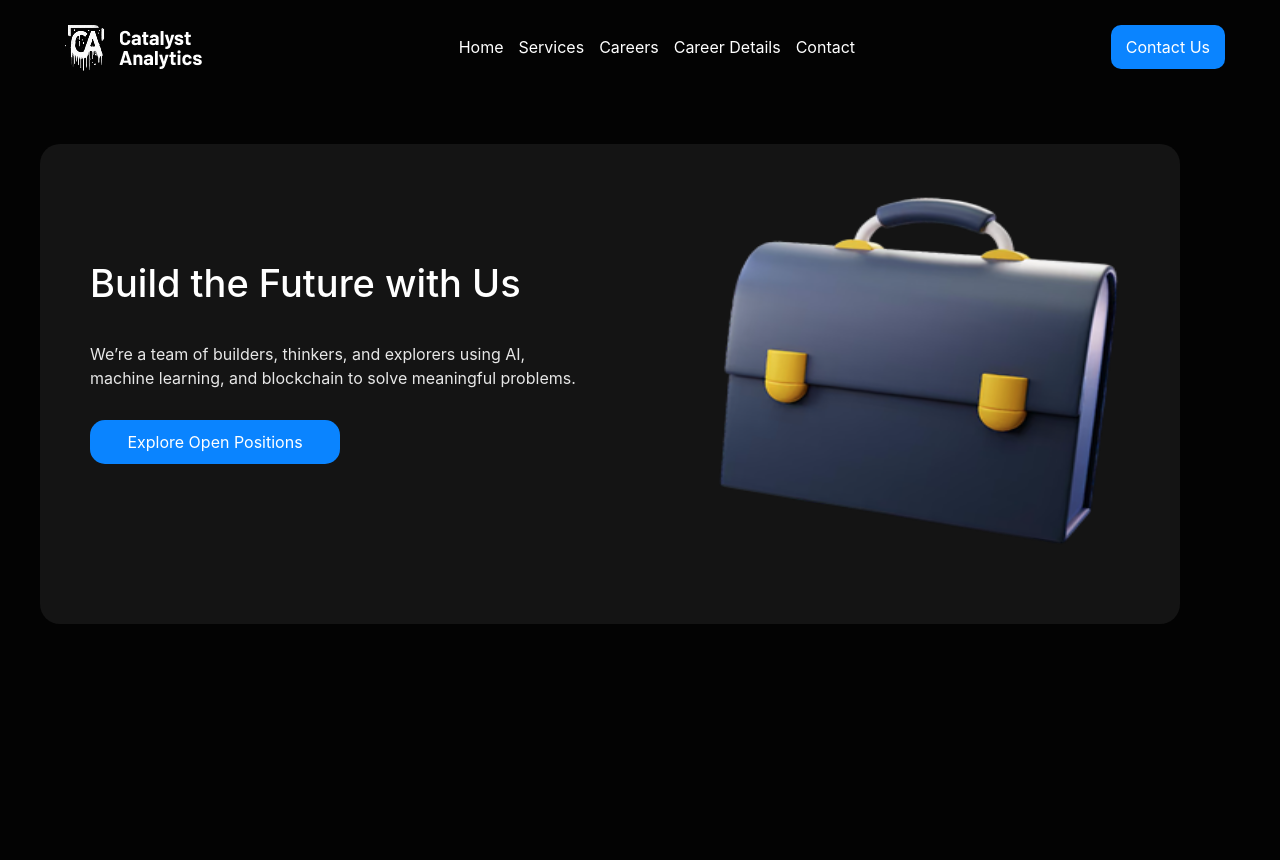
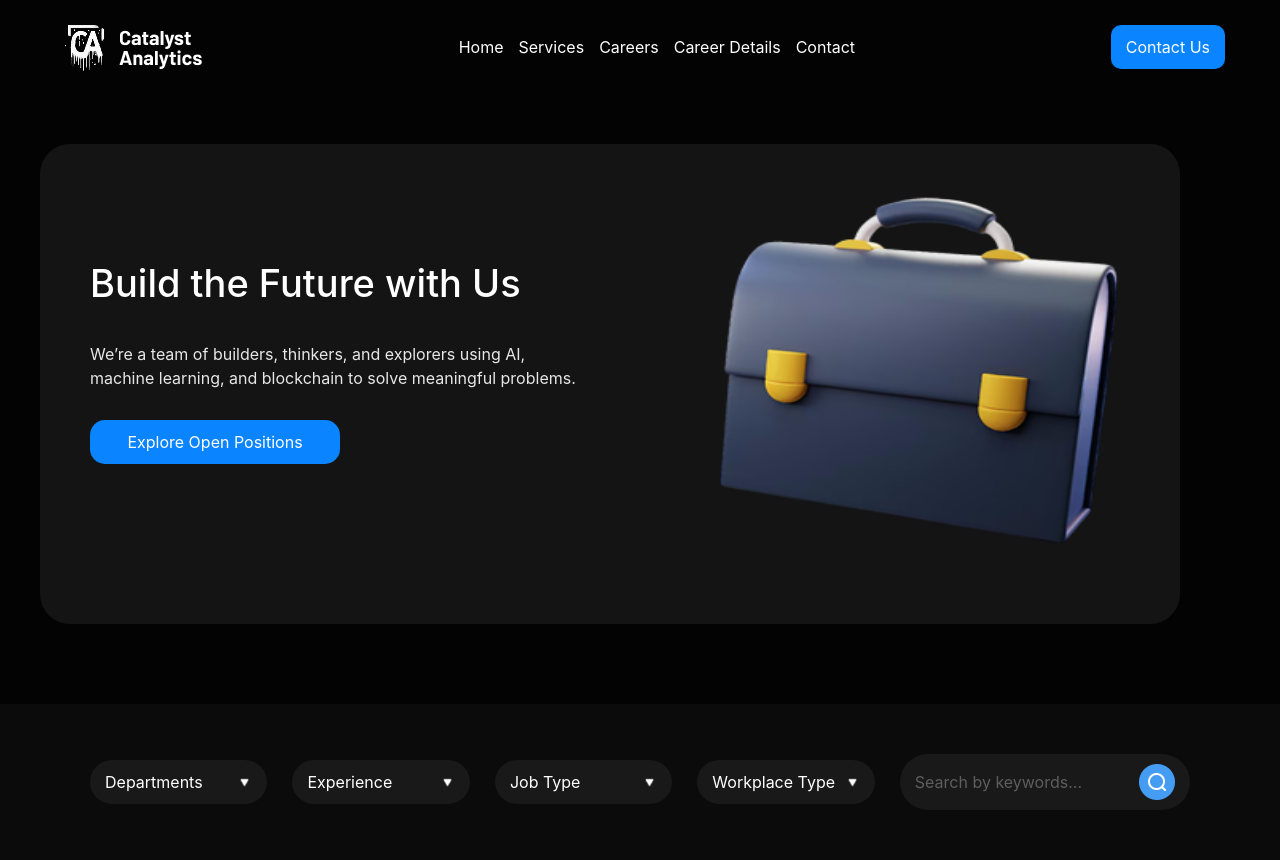
Before and after one commit to rxmnw/EXAM-WEEK-3, a website: page src/page3.html in a window 1280 px wide. Before the commit the page ends 800 px from the top, so only its background shows below. Drawn offline with nearby package versions, Linux system fonts and the light colour scheme; files that its build step writes are made by us from their sources.

Commit message:
section2 in page 3

```diff
--- a/src/page3.html
+++ b/src/page3.html
@@ -33,7 +33,7 @@
 
 <section class=" flex max-w-300  m-auto justify-between mt-[50px]">
 
-<div class="bg-[#141414] justify-center w-[98%] lg:w-[95%] lg:flex flex flex-col lg:flex-row rounded-[20px] items-center pb-[50px]">
+<div class="bg-[#141414] justify-center w-[98%] lg:w-[95%] lg:flex flex flex-col lg:flex-row rounded-[30px] items-center pb-[50px]">
 
 <aside class="lg:w-[650px] w-[100%] flex flex-col gap-[30px] p-[50px]">
     <h1 class="w-[90%] text-[25px] text-center lg:text-start lg:text-[38px] font-medium">Build the Future with Us</h1>
@@ -48,6 +48,53 @@
 
 </section>
 
+<div class="bg-[#0B0B0B]">
+
+<section class="  max-w-300 m-auto pb-[30px] pt-[30px] lg:p-[50px] mt-[80px]">
+
+<div class="flex flex-col lg:flex-row lg:flex gap-[25px] items-center">
+
+
+        <div class="rounded-[30px] p-[20px] lg:p-[10px_15px] bg-[#191919] w-[90%] lg:w-[200px] justify-between flex items-center " >
+    <p class="text-[white]">Departments</p>
+    <img class="w-[15px] h-[15px]" src="./raphael_arrowdown.png" alt="">
+        </div>
+
+        <div class="rounded-[30px] p-[20px] lg:p-[10px_15px] bg-[#191919]  w-[90%] lg:w-[200px] justify-between flex items-center " >
+    <p class="text-[white]"> Experience</p>
+    <img class="w-[15px] h-[15px]" src="./raphael_arrowdown.png" alt="">
+        </div>
+
+        <div class="rounded-[30px] p-[20px] lg:p-[10px_15px] bg-[#191919]  w-[90%] lg:w-[200px] justify-between flex items-center " >
+    <p class="text-[white]">Job Type</p>
+    <img class="w-[15px] h-[15px]" src="./raphael_arrowdown.png" alt="">
+</div>
+
+    <div class="rounded-[30px] p-[20px] lg:p-[10px_15px] bg-[#191919]  w-[90%] lg:w-[200px] justify-between flex items-center " >
+<p class="text-[white]">Workplace Type</p>
+<img class="w-[15px] h-[15px]" src="./raphael_arrowdown.png" alt="">
+    </div>
+
+    <div class="rounded-[40px] p-[20px] lg:p-[10px_15px] bg-[#191919]  w-[90%] lg:w-[330px] justify-between flex items-center " >
+
+<p class="text-[#5e5e5e]">Search by keywords...</p>
+  <img src="./search.png" alt="">
+</div>
+
+
+    </div>
+
+
+</section>
+</div>
+
+
+
+
+
+
+
+
 
 </main>
 </body>
```
Also changed, not shown: src/raphael_arrowdown.png (added), src/search.png (added), 1 other file.
